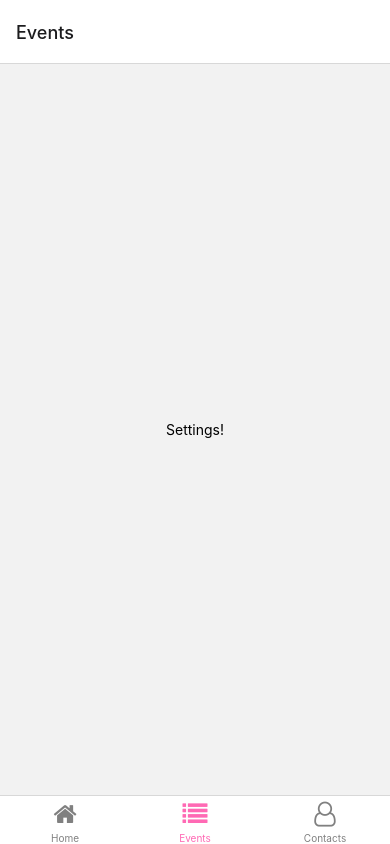
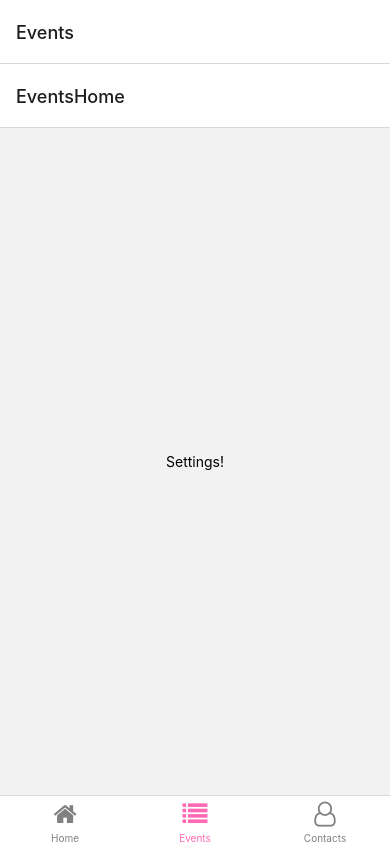
Before and after one commit to ziiqii/Demo, a React Native app: screen /Events in a window 390 px wide. Built offline with nearby package versions, Linux system fonts and the light colour scheme.

Commit message:
Added a Stack to Events

```diff
--- a/screens/EventsScreen.js
+++ b/screens/EventsScreen.js
@@ -1,10 +1,21 @@
 import * as React from "react";
 import { Text, View } from "react-native";
+import { createStackNavigator } from "@react-navigation/stack";
 
-export default function EventsScreen() {
+function EventsScreen() {
   return (
     <View style={{ flex: 1, justifyContent: "center", alignItems: "center" }}>
       <Text>Settings!</Text>
     </View>
   );
 }
+
+const Stack = createStackNavigator();
+
+export default function EventsStack() {
+  return (
+    <Stack.Navigator>
+      <Stack.Screen name="EventsHome" component={EventsScreen} />
+    </Stack.Navigator>
+  );
+}
```
